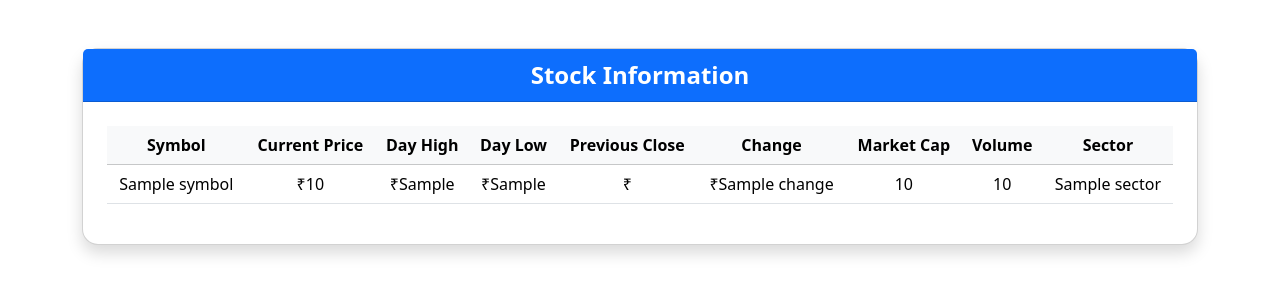
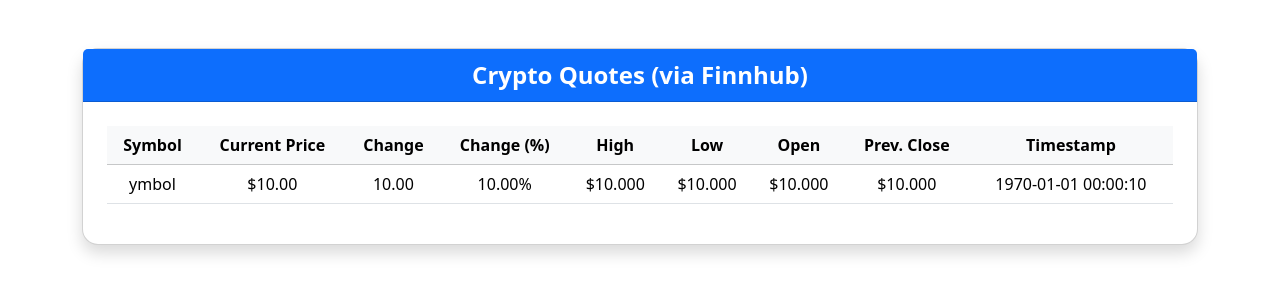
Before and after one commit to AbrarZaved/Live_Crypto_Tracker_By_Django, a Django app: template templates/stock_app/stockTracker.html in a window 1280 px wide. Shown: the part 70-370 px from the top of the page. Run offline with Django 5.2, Linux system fonts and the light colour scheme; the template is opened without the code that fills it: most values are stand-ins (such as "Sample title", 1, 10 or a date in 2020).

Commit message:
Refactor stock tracking to use Finnhub API for crypto quotes, enhance caching, and update templates for improved display and user experience.

```diff
--- a/stock_app/templatetags/custom_filter.py
+++ b/stock_app/templatetags/custom_filter.py
@@ -1,9 +1,19 @@
 from django import template
-
+import datetime
 register = template.Library()
 
 
 @register.filter
 def remove(value):
     # Find the last underscore and slice from there
-    return value[9:]
+    return value[8:]
+
+
+@register.filter
+def format_unix_time(value):
+    try:
+        timestamp = int(value)
+        dt = datetime.datetime.fromtimestamp(timestamp)
+        return dt.strftime("%Y-%m-%d %H:%M:%S")
+    except (ValueError, TypeError):
+        return "Invalid Time"
--- a/templates/stock_app/main.html
+++ b/templates/stock_app/main.html
@@ -24,7 +24,7 @@
                 <div class="collapse navbar-collapse" id="navbarSupportedContent">
                     <ul class="navbar-nav me-auto mb-2 mb-lg-0">
                         <li class="nav-item">
-                            <a class="nav-link active" aria-current="page" href="#">Home</a>
+                            <a class="nav-link active" aria-current="page" href="{% url "stockPage" %}">Home</a>
                         </li>
                         <li class="nav-item">
                             <a class="nav-link" href="#">Link</a>
--- a/templates/stock_app/stockPage.html
+++ b/templates/stock_app/stockPage.html
@@ -4,13 +4,13 @@
 {% block content %}
 <div class="container mt-5">
   <div class="card shadow rounded-4 p-4">
-    <h1 class="mb-3 text-center text-primary fw-bold">Welcome to Live Stock Tracker</h1>
-    <p class="text-center mb-4">Track your livestock and manage your farm with real-time insights and analytics.</p>
+    <h1 class="mb-3 text-center text-primary fw-bold">Welcome to Live Crypto Quotes</h1>
+    <p class="text-center mb-4">Track your live crypto quotes and manage your farm with real-time insights and analytics.</p>
 
     <form method="POST" action="{% url "stockTracker" %}">
       {% csrf_token %}
       <div class="mb-4">
-        <label for="stockSelect" class="form-label fs-5 fw-semibold">Select the stocks you want to see</label>
+        <label for="stockSelect" class="form-label fs-5 fw-semibold">Select the cryptos you want to see</label>
         <select id="stockSelect" name="symbols" class="form-select form-select-lg" multiple aria-label="Multiple select example" style="height: 250px;">
           {% for symbol in symbols %}
           <option value="{{ symbol }}">{{ symbol|remove }}</option>
--- a/templates/stock_app/stockTracker.html
+++ b/templates/stock_app/stockTracker.html
@@ -1,12 +1,12 @@
 {% extends 'stock_app/main.html' %}
 {% load static %}
 {% load humanize %}
-
+{% load custom_filter %}
 {% block content %}
 <div class="container mt-5">
   <div class="card shadow rounded-4">
     <div class="card-header bg-primary text-white text-center fs-4 fw-bold">
-      Stock Information
+      Crypto Quotes (via Finnhub)
     </div>
     <div class="card-body p-4">
       <div class="table-responsive">
@@ -15,39 +15,40 @@
             <tr>
               <th>Symbol</th>
               <th>Current Price</th>
-              <th>Day High</th>
-              <th>Day Low</th>
-              <th>Previous Close</th>
-              <th>Change</th> <!-- New column -->
-              <th>Market Cap</th>
-              <th>Volume</th>
-              <th>Sector</th>
+              <th>Change</th>
+              <th>Change (%)</th>
+              <th>High</th>
+              <th>Low</th>
+              <th>Open</th>
+              <th>Prev. Close</th>
+              <th>Timestamp</th>
             </tr>
           </thead>
           <tbody>
-            {% for stock in stock_data.values %}
+            {% for symbol, data in stock_data.items %}
               <tr>
-                <td>{{ stock.symbol }}</td>
-                <td>₹{{ stock.currentPrice }}</td>
-                <td>₹{{ stock.dayHigh }}</td>
-                <td>₹{{ stock.dayLow }}</td>
-                <td>₹{{ stock.previousClose }}</td>
+                <td>{{ symbol|remove }}</td>
+                <td>${{ data.c|floatformat:2 }}</td>
                 <td>
-                  {% if stock.change != "N/A" %}
-                    <span class="{% if stock.change > 0 %}text-success{% elif stock.change < 0 %}text-danger{% endif %}">
-                      ₹{{ stock.change }}
-                    </span>
-                  {% else %}
-                    N/A
-                  {% endif %}
+                  <span class="{% if data.d > 0 %}text-success{% elif data.d < 0 %}text-danger{% endif %}">
+                    {{ data.d|floatformat:2 }}
+                  </span>
                 </td>
-                <td>{{ stock.marketCap|intcomma }}</td>
-                <td>{{ stock.volume|intcomma }}</td>
-                <td>{{ stock.sector }}</td>
+                <td>
+                  <span class="{% if data.dp > 0 %}text-success{% elif data.dp < 0 %}text-danger{% endif %}">
+                    {{ data.dp|floatformat:2 }}%
+                  </span>
+                </td>
+                <td>${{ data.h|floatformat:3 }}</td>
+                <td>${{ data.l|floatformat:3 }}</td>
+                <td>${{ data.o|floatformat:3 }}</td>
+                <td>${{ data.pc|floatformat:3 }}</td>
+                <td>
+                  {{ data.t|format_unix_time }}
+                </td>
               </tr>
             {% endfor %}
           </tbody>
-
         </table>
       </div>
     </div>
```
Also changed, not shown: stock_app/views.py (+56 -21 lines).
